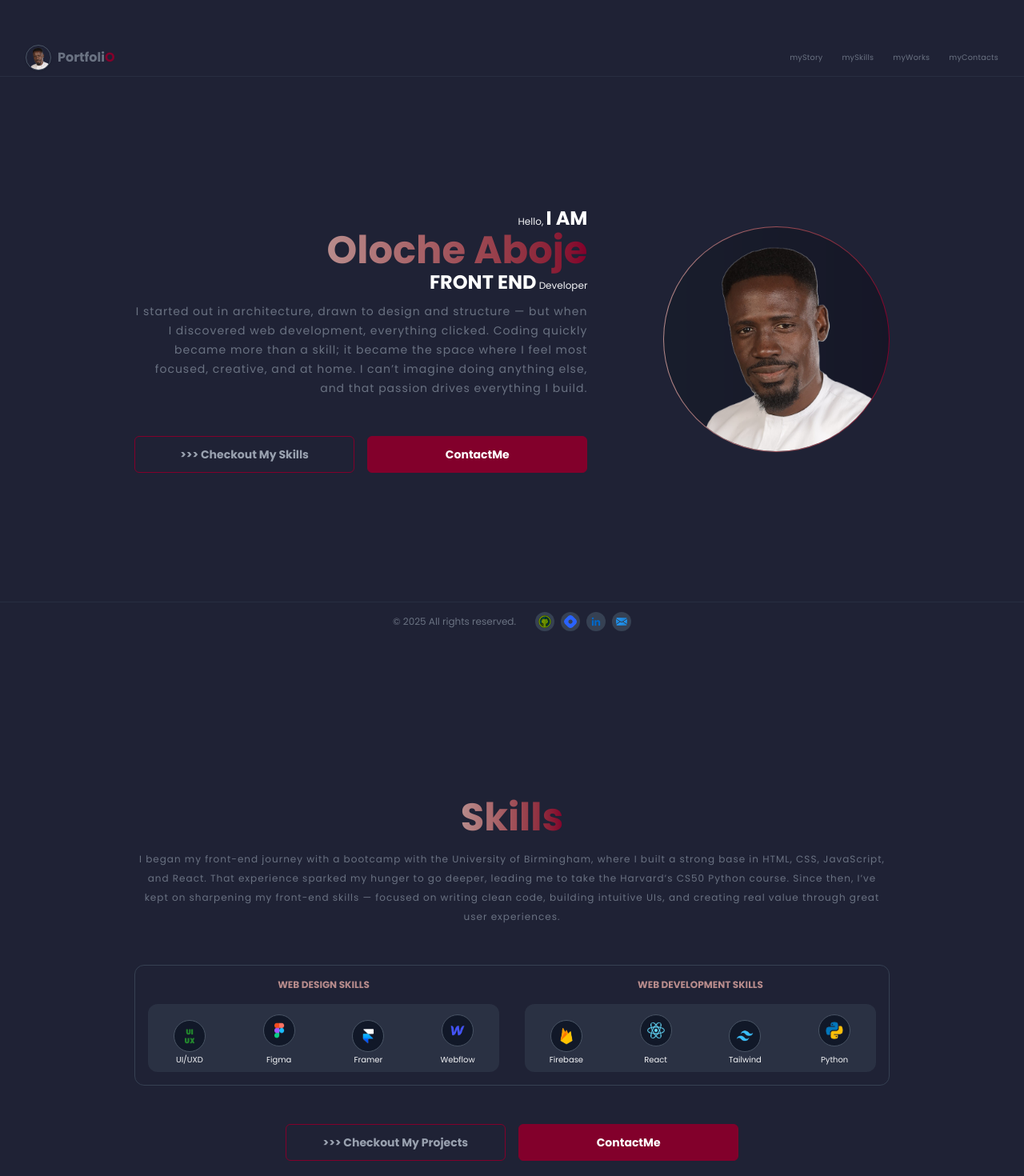
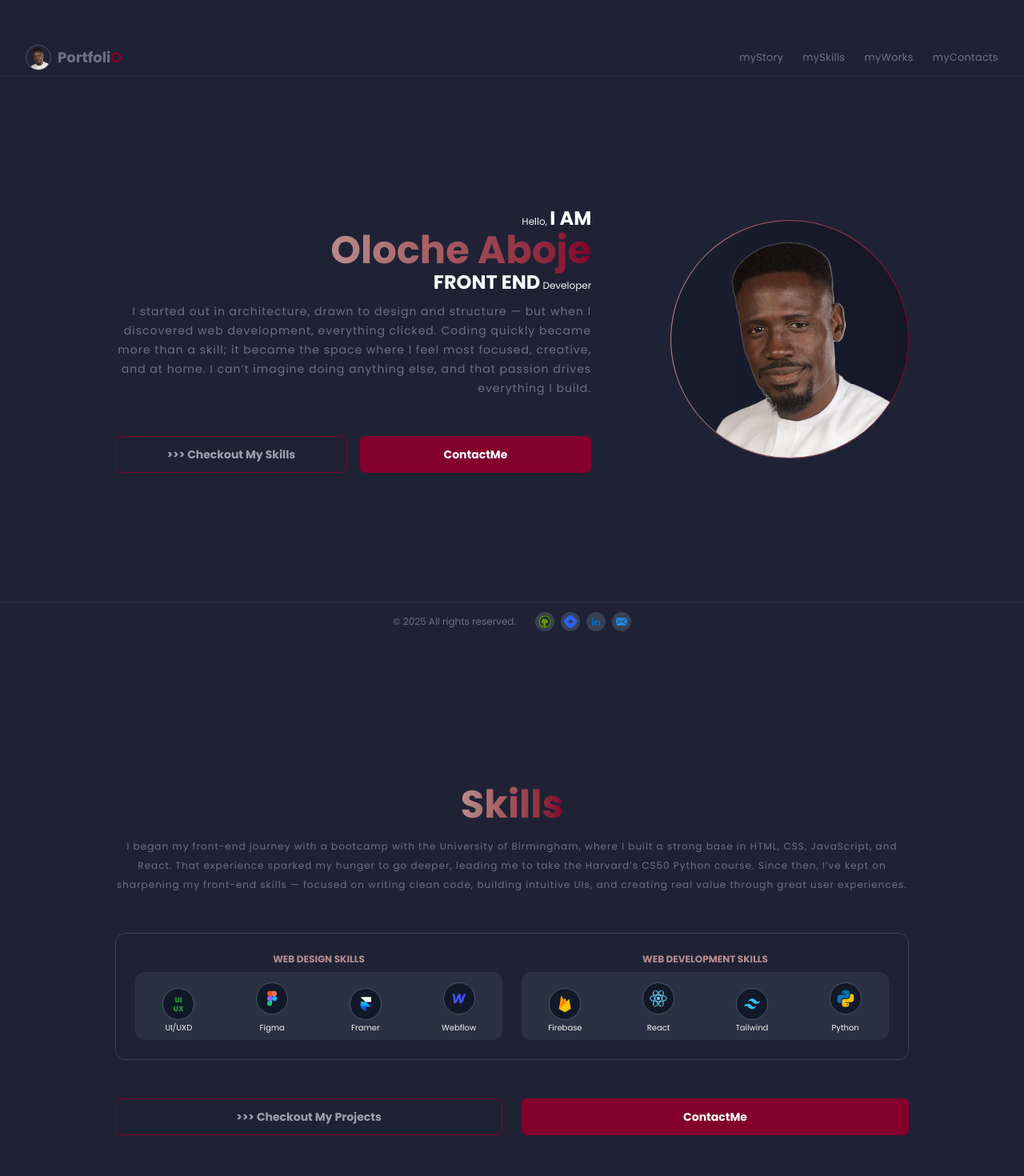
Before and after one commit to accdev1694/my-dynamic-portfolio, a React (Vite) app: page / in a window 1280 px wide. Shown: the top 1470 px of the page at 80% size. Built offline with nearby package versions, Linux system fonts and the light colour scheme.

Commit message:
complete skills section responsive design

```diff
--- a/src/components/Logo.jsx
+++ b/src/components/Logo.jsx
@@ -9,7 +9,7 @@ const Logo = ({ href }) => {
         alt="My Photo"
       />
       <a
-        className=" font-bold hover:text-white transition-all duration-300 ease-in-out"
+        className=" font-bold hover:text-white transition-all duration-300 ease-in-out lg:text-lg"
         href={href}
       >
         Portfoli
--- a/src/components/MainSection.jsx
+++ b/src/components/MainSection.jsx
@@ -4,7 +4,7 @@ import Projects from "./sections/Projects";
 import Skills from "./sections/Skills";
 
 const MainSection = () => {
-  return <div className="px-14 lg:px-24 xl:px-42 z-60">
+  return <div className="px-6 md:px-14 xl:px-36 z-60">
     <About />
     <Skills />
     <Projects />
--- a/src/components/Navlinks.jsx
+++ b/src/components/Navlinks.jsx
@@ -2,7 +2,7 @@ const Navlinks = ({title, href}) => {
   return (
     <>
       <a
-        className="tracking-wide md:text-[0.6em] hover:text-gray-500 md:hover:text-white py-0.5 transition-all duration-300 ease-in-out"
+        className="tracking-wide md:text-[0.6em] lg:text-[0.8em] hover:text-gray-500 md:hover:text-white py-0.5 transition-all duration-300 ease-in-out"
         href={href}
       >
         {title}
--- a/src/components/sections/About.jsx
+++ b/src/components/sections/About.jsx
@@ -9,7 +9,7 @@ const About = () => {
       id="about-me"
       className="relative min-h-screen flex flex-col-reverse gap-8 items-center justify-center lg:justify-between lg:flex-row lg:pt-12"
     >
-      <div className="lg:w-[60%] justfy-center text-center lg:text-right items-center">
+      <div className="w-[60%]  justfy-center text-center lg:text-right items-center">
         <h3 className="text-xs">
           Hello,{" "}
           <span className="text-white font-bold text-xl md:text-2xl">I AM</span>
--- a/src/components/sections/Skills.jsx
+++ b/src/components/sections/Skills.jsx
@@ -7,11 +7,11 @@ const Skills = () => {
   return (
     <section
       id="my-skills"
-      className="relative min-h-screen pt-12 flex flex-col items-center justify-center gap-12 text-center"
+      className="relative min-h-screen flex flex-col items-center justify-center gap-12 sm:gap-12 text-center"
     >
       <div className="">
         <HeadingOne text="Skills" />
-        <p className="leading-4 md:leading-6 text-gray-500 mt-4 text-xs tracking-[1px]">
+        <p className="leading-4 md:leading-6 text-gray-500 sm:mt-4 text-xs tracking-[1px]">
           I began my front-end journey with a bootcamp with the University of
           Birmingham, where I built a strong base in HTML, CSS, JavaScript, and
           React. That experience sparked my hunger to go deeper, leading me to
@@ -21,12 +21,12 @@ const Skills = () => {
           experiences.
         </p>
 
-        <div className="border border-gray-700 rounded-xl flex mt-12">
-          <div className="flex flex-col w-[50%] p-4">
+        <div className="border border-gray-700 rounded-xl flex flex-col lg:flex-row lg:items-center lg:justify-center lg:gap-6 mt-12 sm:mt-12 w-full p-2 sm:p-6">
+          <div className="flex flex-col lg:w-[50%]">
             <h3 className="text-xs font-bold text-[var(--color-accent-dark)]">
               WEB DESIGN SKILLS
             </h3>
-            <div className="grid grid-cols-4 gap-6 bg-gray-700/50 p-2 rounded-xl mt-4">
+            <div className="grid grid-cols-4 gap-6 bg-gray-700/50 p-2 rounded-xl mt-2">
               {/* IU/UX Design Skill */}
               <div className="flex flex-col items-center mt-1 gap-2">
                 <ImageCard
@@ -68,11 +68,11 @@ const Skills = () => {
               </div>
             </div>
           </div>
-          <div className="flex flex-col w-[50%] p-4">
+          <div className="flex flex-col lg:w-[50%] mt-2 lg:mt-0">
             <h3 className="text-xs font-bold text-[var(--color-accent-dark)]">
               WEB DEVELOPMENT SKILLS
             </h3>
-            <div className="grid grid-cols-4 bg-gray-700/50 gap-6 p-2 rounded-xl mt-4">
+            <div className="grid grid-cols-4 bg-gray-700/50 gap-6 p-2 rounded-xl mt-2">
               {/* Firebase Skill */}
               <div className="flex flex-col items-center mt-1 gap-2">
                 <ImageCard
@@ -116,9 +116,9 @@ const Skills = () => {
           </div>
         </div>
       </div>
-      <div className="flex justify-between gap-4 w-[60%]">
-        <NextPageBtn addClass="w-[50%]" text=">>> Checkout My Projects" next="#my-works" />
-        <ContactBtn addClass="w-[50%]"/>
+      <div className="flex flex-col sm:flex-row justify-between gap-6 w-full">
+        <NextPageBtn addClass="sm:w-[50%]" text=">>> Checkout My Projects" next="#my-works" />
+        <ContactBtn addClass="w-full sm:w-[50%]"/>
       </div>
     </section>
   );
```
